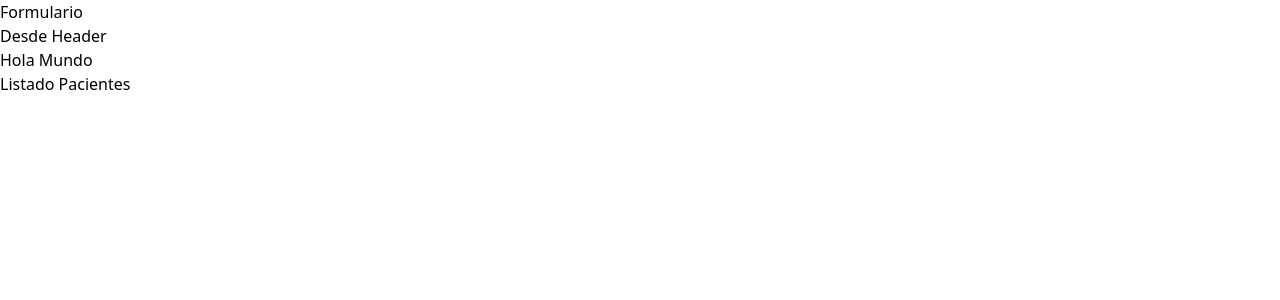
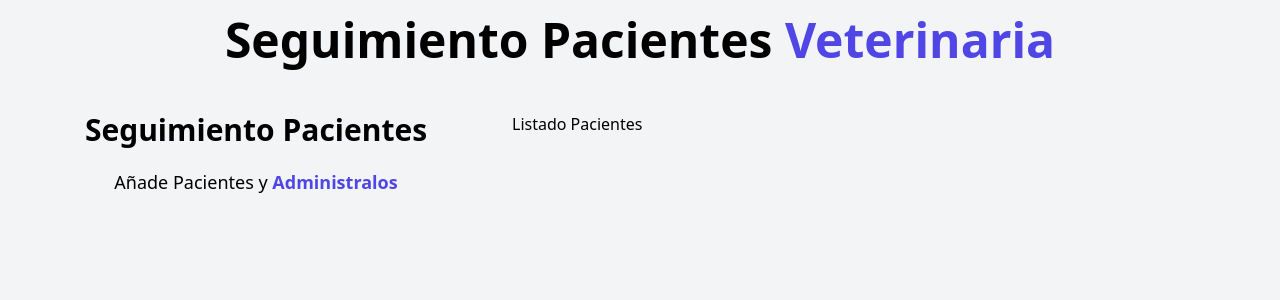
Before and after one commit to SoubranMx/React-Courses, a React (Vite) app in the folder Udemy-JuanPablo/Proyecto1-AdminPacientes/citas-react/: page / in a window 1280 px wide. Shown: the top 300 px of the page. Built offline with nearby package versions, Linux system fonts and the light colour scheme.

Commit message:
Agrega algunas clases de tailwind en componentes

```diff
--- a/Udemy-JuanPablo/Proyecto1-AdminPacientes/citas-react/index.html
+++ b/Udemy-JuanPablo/Proyecto1-AdminPacientes/citas-react/index.html
@@ -5,7 +5,7 @@
     <meta name="viewport" content="width=device-width, initial-scale=1.0" />
     <title>Vite App</title>
   </head>
-  <body>
+  <body class="bg-gray-100 h-screen">
     <div id="root"></div>
     <script type="module" src="/src/main.jsx"></script>
   </body>
--- a/Udemy-JuanPablo/Proyecto1-AdminPacientes/citas-react/src/App.jsx
+++ b/Udemy-JuanPablo/Proyecto1-AdminPacientes/citas-react/src/App.jsx
@@ -5,11 +5,15 @@
 
 const App = () => {
   return (
-    <>
-      <Formulario />
+    <div className = 'container mx-auto mt-4'>
       <Header />
-      <ListadoPacientes />
-    </>
+
+      <div className='mt-12 md:flex'>
+        <Formulario />
+        <ListadoPacientes />
+      </div>
+
+    </div>
   )
 }
 
--- a/Udemy-JuanPablo/Proyecto1-AdminPacientes/citas-react/src/components/Formulario.jsx
+++ b/Udemy-JuanPablo/Proyecto1-AdminPacientes/citas-react/src/components/Formulario.jsx
@@ -2,8 +2,12 @@
 
 const Formulario = () => {
   return (
-    <div>
-        <h2>Formulario</h2>
+    <div className='md:w-1/2 lg:w-2/5'>
+        <h2 className='font-black text-3xl text-center'>Seguimiento Pacientes</h2>
+        <p className='text-lg mt-5 text-center'>
+            Añade Pacientes y {''}
+            <span className='text-indigo-600 font-bold'>Administralos</span>
+        </p>
     </div>
   )
 }
--- a/Udemy-JuanPablo/Proyecto1-AdminPacientes/citas-react/src/components/Header.jsx
+++ b/Udemy-JuanPablo/Proyecto1-AdminPacientes/citas-react/src/components/Header.jsx
@@ -2,10 +2,12 @@
 
 const Header = () => {
   return (
-    <div>
-        <h1>Desde Header</h1>
-        <p>Hola Mundo</p>
-    </div>
+    <>
+        <h1 className='font-black text-5xl text-center md:w-2/3 mx-auto'>
+            Seguimiento Pacientes {''}
+            <span className='text-indigo-600'>Veterinaria</span>
+        </h1>
+    </>
   )
 }
 
--- a/Udemy-JuanPablo/Proyecto1-AdminPacientes/citas-react/src/components/ListadoPacientes.jsx
+++ b/Udemy-JuanPablo/Proyecto1-AdminPacientes/citas-react/src/components/ListadoPacientes.jsx
@@ -2,11 +2,11 @@
 
 const ListadoPacientes = () => {
   return (
-    <header>
+    <div className='w-1/2 lg:w-3/5'>
       <h2 >
           Listado Pacientes
       </h2>
-    </header>
+    </div>
   )
 }
 
```
